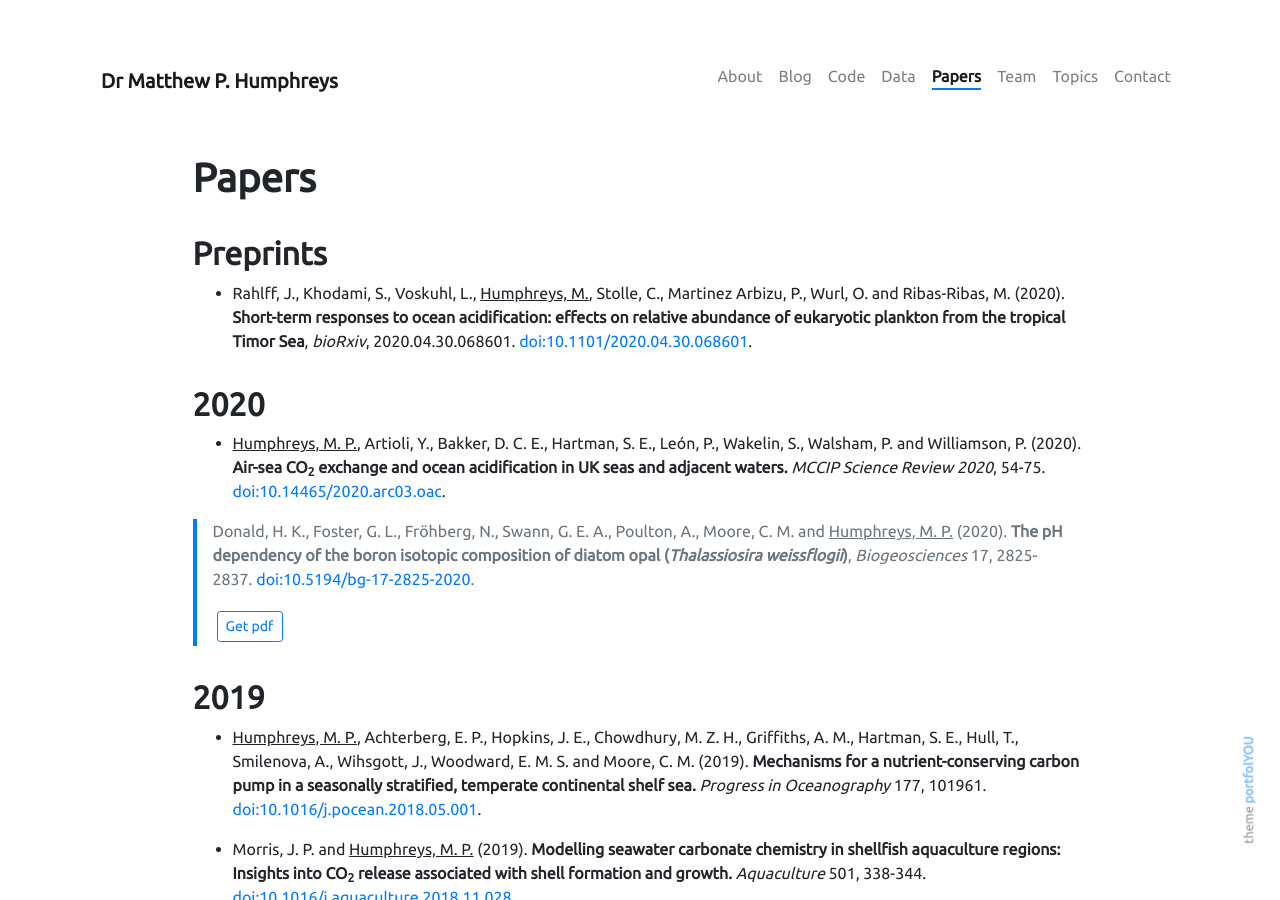
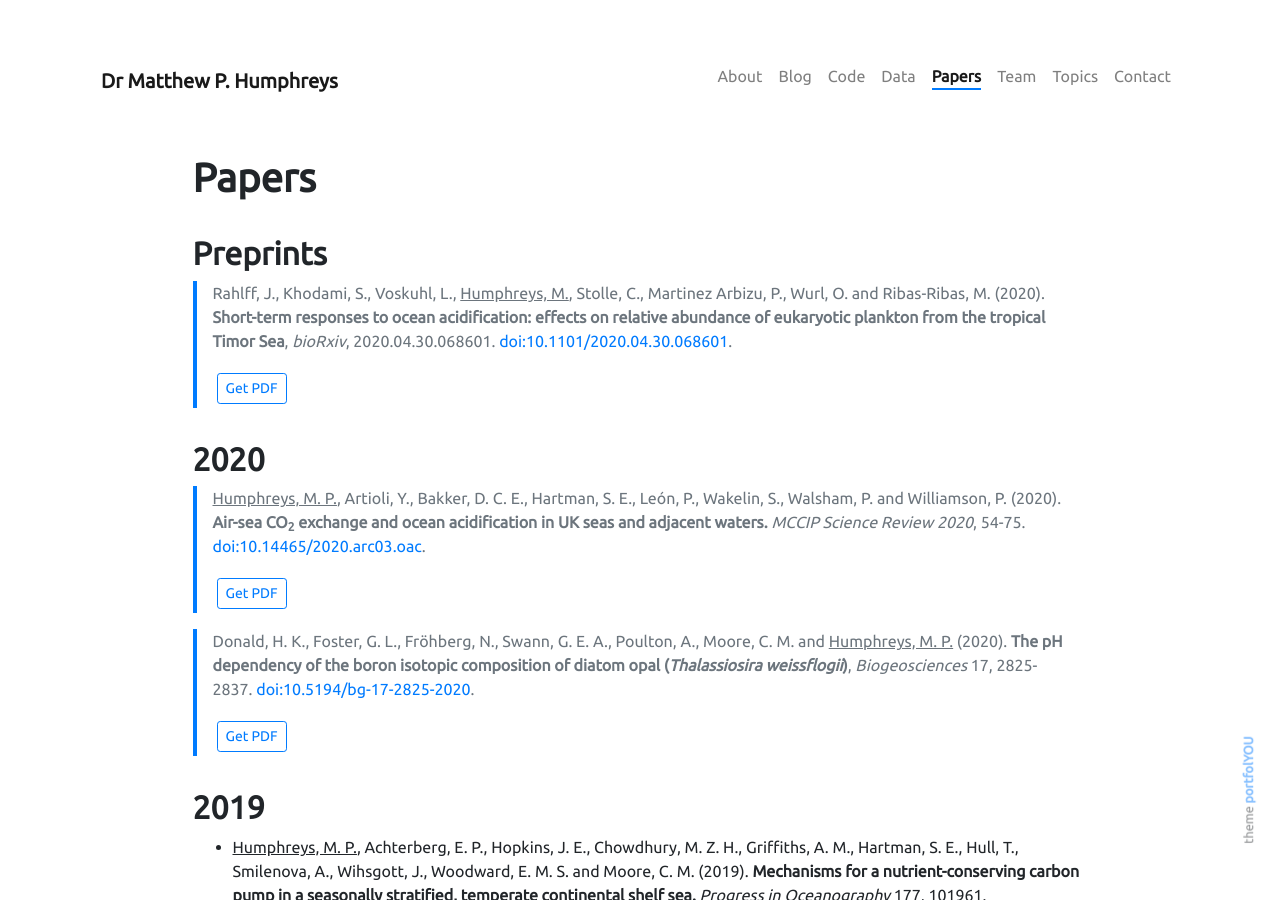
Before and after one commit to mvdh7/mvdh7.github.io, a Jekyll site: the page built from pages/publications.md, in a window 1280 px wide and 900 px high. Built offline with Jekyll 4.4.1, drawn with Linux system fonts in a browser that asks for light colours; nearby versions of some CDN libraries.

Commit message:
Try more boxes too

```diff
--- a/pages/publications.md
+++ b/pages/publications.md
@@ -9,15 +9,19 @@ weight: 5
 
 ## **Preprints**
 
-  * Rahlff, J., Khodami, S., Voskuhl, L., <u>Humphreys, M.</u>, Stolle, C., Martinez Arbizu, P., Wurl, O. and Ribas-Ribas, M. (2020).  **Short-term responses to ocean acidification: effects on relative abundance of eukaryotic plankton from the tropical Timor Sea**, *bioRxiv*, 2020.04.30.068601.  [doi:10.1101/2020.04.30.068601](https://doi.org/10.1101/2020.04.30.068601).
+> Rahlff, J., Khodami, S., Voskuhl, L., <u>Humphreys, M.</u>, Stolle, C., Martinez Arbizu, P., Wurl, O. and Ribas-Ribas, M. (2020).  **Short-term responses to ocean acidification: effects on relative abundance of eukaryotic plankton from the tropical Timor Sea**, *bioRxiv*, 2020.04.30.068601.  [doi:10.1101/2020.04.30.068601](https://doi.org/10.1101/2020.04.30.068601).
+>
+> {% include elements/button.html link="/research" text="Get PDF" size="sm" %}
 
 ## **2020**
 
-  * <u>Humphreys, M. P.</u>, Artioli, Y., Bakker, D. C. E., Hartman, S. E., León, P., Wakelin, S., Walsham, P. and Williamson, P. (2020). **Air-sea CO<sub>2</sub> exchange and ocean acidification in UK seas and adjacent waters.** *MCCIP Science Review 2020*, 54-75. [doi:10.14465/2020.arc03.oac](https://doi.org/10.14465/2020.arc03.oac).
+> <u>Humphreys, M. P.</u>, Artioli, Y., Bakker, D. C. E., Hartman, S. E., León, P., Wakelin, S., Walsham, P. and Williamson, P. (2020). **Air-sea CO<sub>2</sub> exchange and ocean acidification in UK seas and adjacent waters.** *MCCIP Science Review 2020*, 54-75. [doi:10.14465/2020.arc03.oac](https://doi.org/10.14465/2020.arc03.oac).
+>
+> {% include elements/button.html link="/research" text="Get PDF" size="sm" %}
 
 > Donald, H. K., Foster, G. L., Fröhberg, N., Swann, G. E. A., Poulton, A., Moore, C. M. and <u>Humphreys, M. P.</u> (2020).  **The pH dependency of the boron isotopic composition of diatom opal (*Thalassiosira weissflogii*)**, *Biogeosciences* 17, 2825-2837.  [doi:10.5194/bg-17-2825-2020](https://doi.org/10.5194/bg-17-2825-2020).
 >
-> {% include elements/button.html link="/research" text="Get pdf" size="sm" %}
+> {% include elements/button.html link="/research" text="Get PDF" size="sm" %}
 
 ## **2019**
 
```
